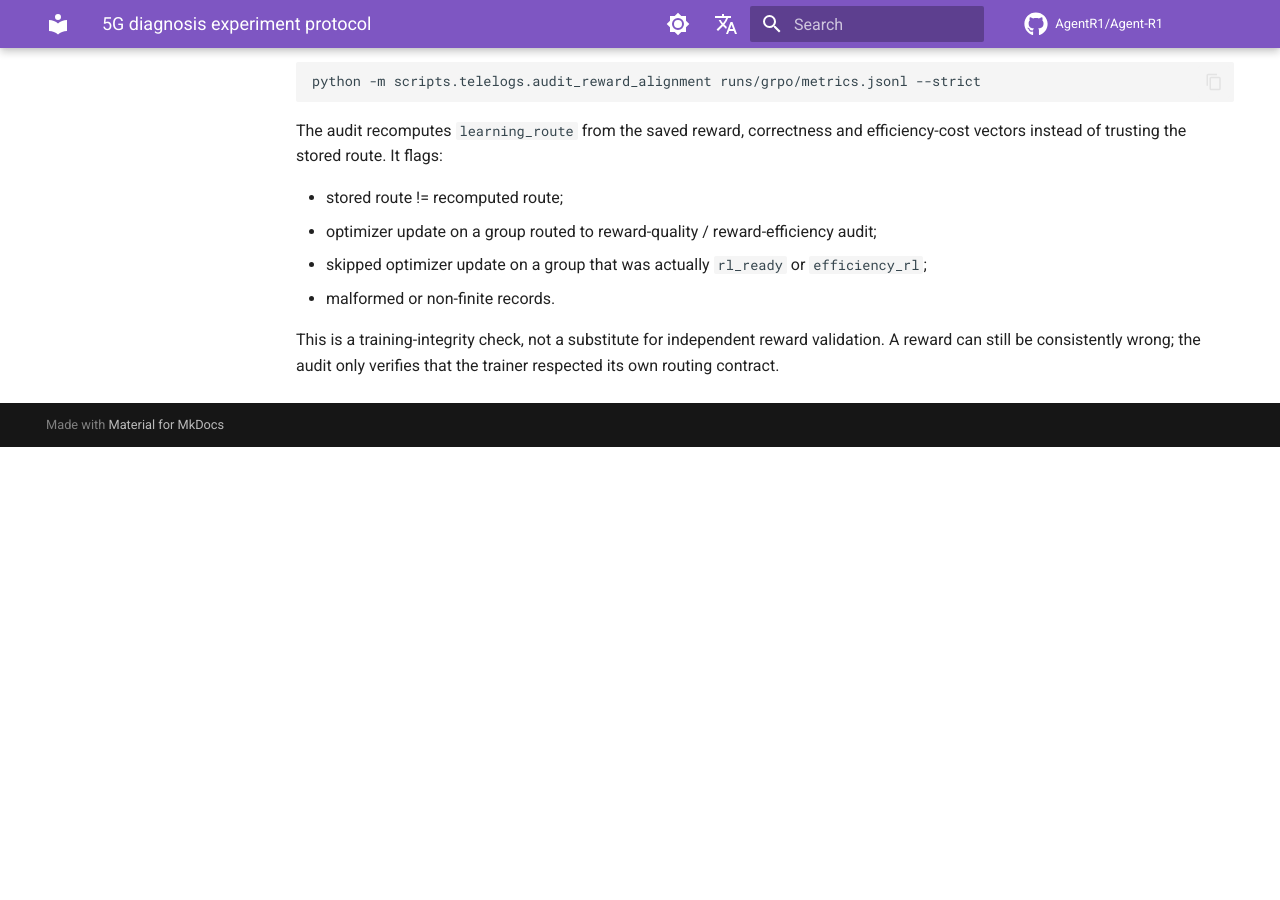
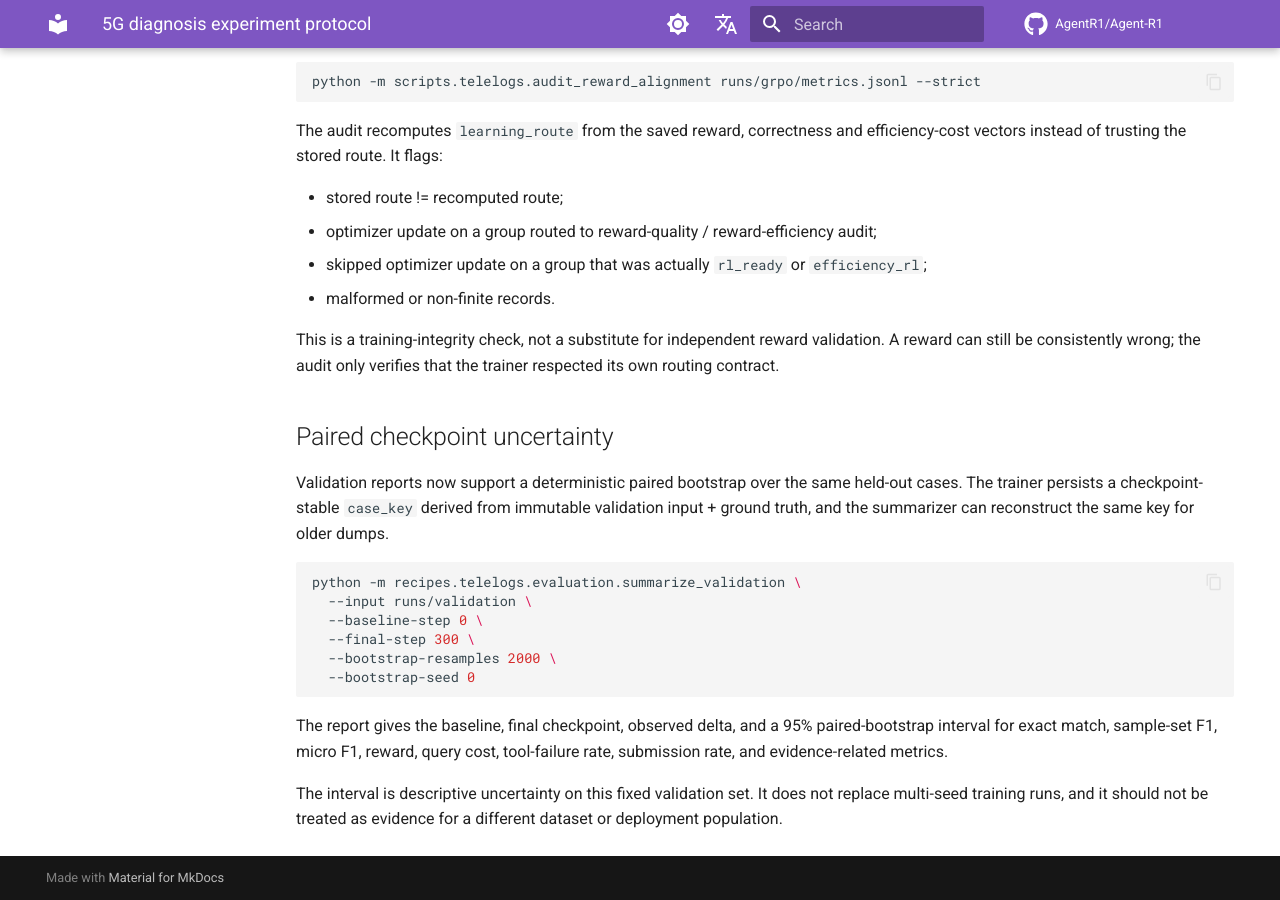
Before and after one commit to WonderfulClaire/5G-Diagnostic-Agent, an MkDocs documentation site: the page built from docs/EXPERIMENT_PROTOCOL.md, in a window 1280 px wide and 900 px high, scrolled down 628 px. Built offline with MkDocs 1.6.1 and Material for MkDocs 9.7.7, drawn with Linux system fonts in a browser that asks for light colours; comment, search, counter and statistics services are not loaded; before the commit the page ends 1075 px from its top, so only the background shows below that.

Commit message:
docs: document paired checkpoint uncertainty

````diff
--- a/docs/EXPERIMENT_PROTOCOL.md
+++ b/docs/EXPERIMENT_PROTOCOL.md
@@ -25,3 +25,21 @@ The audit recomputes `learning_route` from the saved reward, correctness and eff
 - malformed or non-finite records.
 
 This is a training-integrity check, not a substitute for independent reward validation. A reward can still be consistently wrong; the audit only verifies that the trainer respected its own routing contract.
+
+
+## Paired checkpoint uncertainty
+
+Validation reports now support a deterministic paired bootstrap over the same held-out cases. The trainer persists a checkpoint-stable `case_key` derived from immutable validation input + ground truth, and the summarizer can reconstruct the same key for older dumps.
+
+```bash
+python -m recipes.telelogs.evaluation.summarize_validation \
+  --input runs/validation \
+  --baseline-step 0 \
+  --final-step 300 \
+  --bootstrap-resamples 2000 \
+  --bootstrap-seed 0
+```
+
+The report gives the baseline, final checkpoint, observed delta, and a 95% paired-bootstrap interval for exact match, sample-set F1, micro F1, reward, query cost, tool-failure rate, submission rate, and evidence-related metrics.
+
+The interval is descriptive uncertainty on this fixed validation set. It does not replace multi-seed training runs, and it should not be treated as evidence for a different dataset or deployment population.
````
